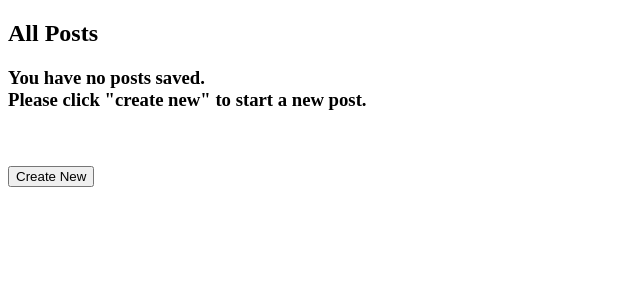
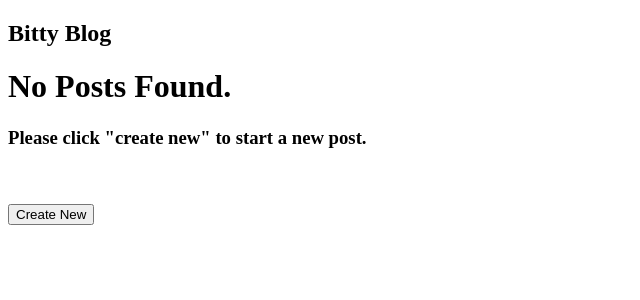
Before and after one commit to CMFuertes/bitty-blog, a React (Create React App) app: page / in a window 1280 px wide. Shown: the top 300 px of the page, without its empty margins (0-640 px from the left). Built offline with nearby package versions, Linux system fonts and the light colour scheme.

Commit message:
updating texts

```diff
--- a/src/Components/DisplayAllPosts.jsx
+++ b/src/Components/DisplayAllPosts.jsx
@@ -93,10 +93,11 @@ else if (isModifyPost) {
   }
 return (
     <>
-    <h2>All Posts</h2>
+    <h2>Bitty Blog</h2>
     {!allPosts.length ? (
         <div>
-          <h3>You have no posts saved. <br/> Please click "create new" to start a new post.</h3>
+          <h1>No Posts Found.</h1>
+          <h3>Please click "create new" to start a new post.</h3>
         </div>
       ) : (
         allPosts.map(eachPost => {
```
